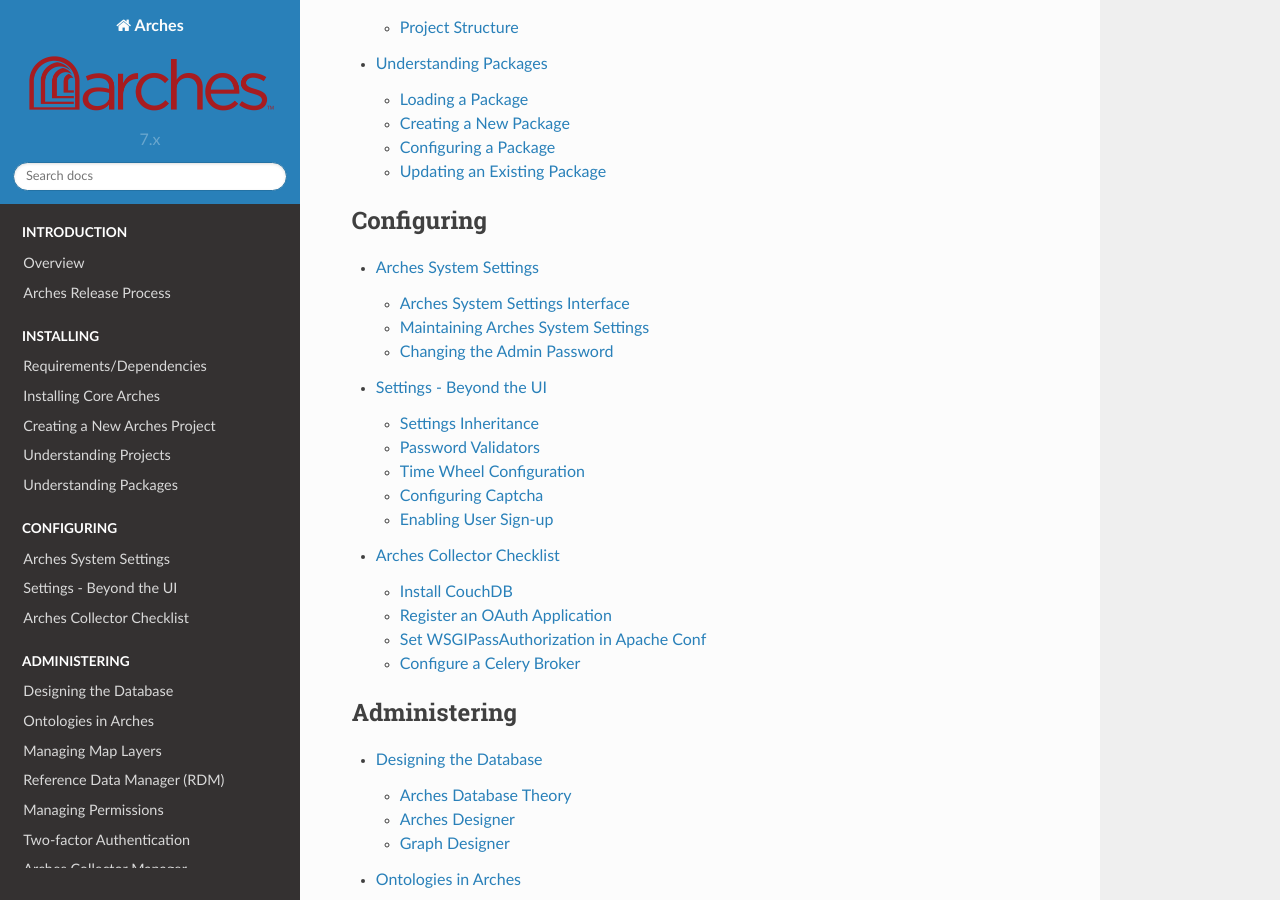
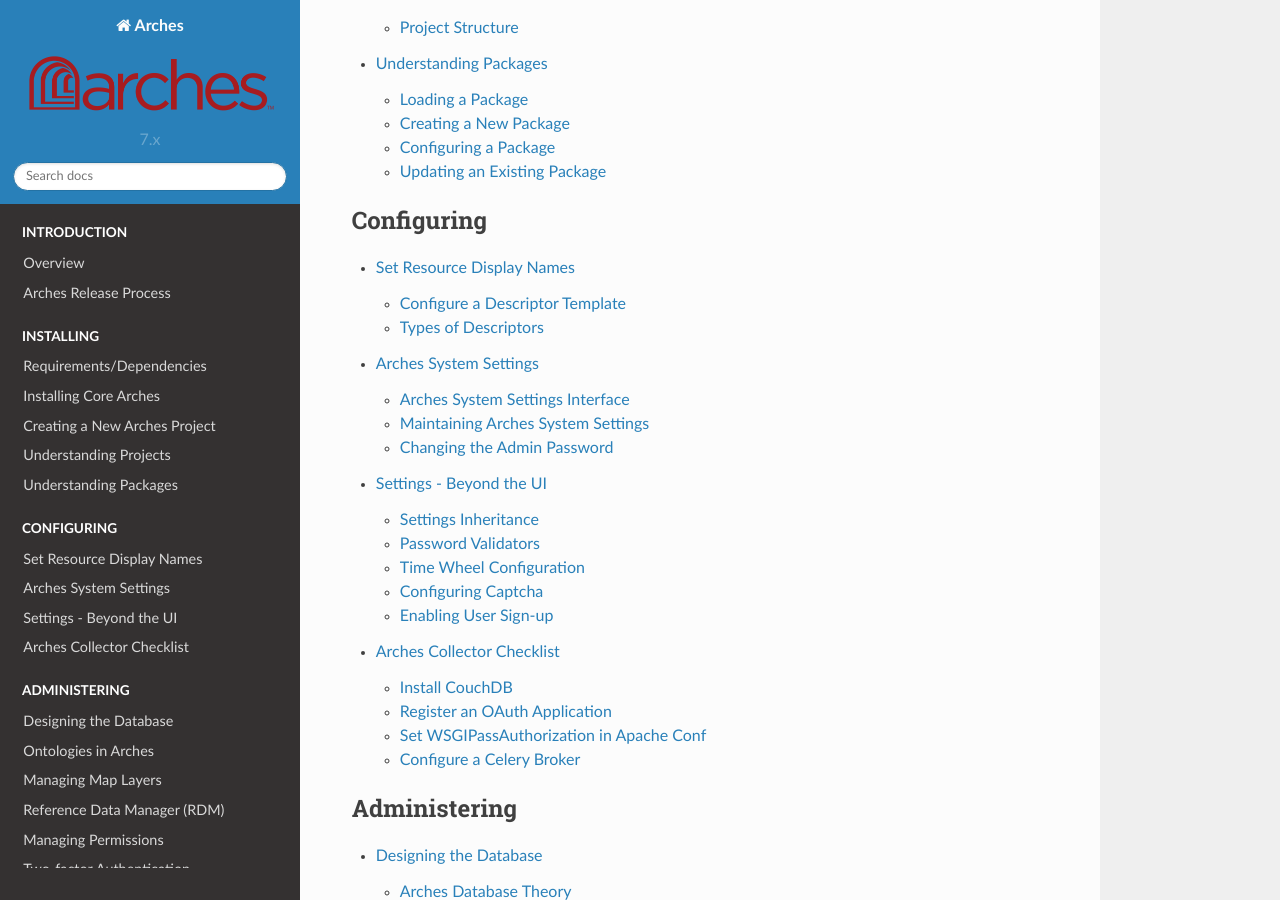
Before and after one commit to archesproject/arches-docs, a Sphinx documentation site: the page built from docs/index.txt, in a window 1280 px wide and 900 px high, scrolled down 984 px. Built offline with Sphinx 7.4.7 and the Read the Docs theme 2.0.0, drawn with Linux system fonts in a browser that asks for light colours; some of the changed lines change nothing that is shown.

Commit message:
add section about defining resource descriptors

```diff
--- /dev/null
+++ b/docs/define-resource-descriptors.rst
@@ -0,0 +1,44 @@
+###########################
+Set Resource Display Names
+###########################
+
+You may find that new resources are named ``Undefined`` in your search results. This is because the **Resource Descriptor Function** has not yet been configured for your Resource Model. Follow these steps to configure it separately for each Resource Model in your database.
+
+1. Go to Arches Designer > Resource Models (``/graph``)
+2. In the list of Resource Models, follow Manage∙∙∙ > Manage Functions
+3. Select the Define Resource Descriptors function to add it to the Resource Model
+4. Use the tabs to configure all three different descriptor templates.
+
+===============================
+Configure a Descriptor Template
+===============================
+
+To configure a descriptor, you must first choose what card in the Resource Model holds the data you want to display. Choose this card in the dropdown, and variables corresponding to each node in that card will be added to the template, demarcated with ``< >``. Now you can rearrange these variables, delete some of them, and/or add text to customize the descriptor.
+
+**Example:** Consider a Resource with a ``Name`` node value of **Folsom School** and ``Name Type`` node value of **Primary**.
+
++---------------------------+------------------------------+
+| Template                  | Result                       |
++===========================+==============================+
+| ``<Name>, <Name Type>``   | Folsom School, Primary       |
++---------------------------+------------------------------+
+| ``Building Name: <Name>`` | Building Name: Folsom School |
++---------------------------+------------------------------+
+
+.. important::
+    After you define your descriptors, you must **Re-Index** to update all of the existing resources in your database. This could take a while, if you have a lot of resources (that's why it's best to do this step right away!).
+
+If there are multiple instances of a given card in a Resource, the first one added will be used to create these descriptors. To manually change this, edit the Resource in question and drag the desired tile to the top of the list.
+
+.. warning::
+    Any user with read access permission to a resource will be seeing these resource descriptors wherever it shows up in search results or on the map. If a card is intended to be hidden from any group of users, it should not be used in this function.
+
+====================
+Types of Descriptors
+====================
+
+There are three different descriptors that appear through the Arches interface.
+
+:Display Name: Shown in search results list title, and top of reports.
+:Display Description: Shown in search results list description.
+:Map Popup: Shown in popup that appears when a resource is clicked in the map.
--- a/docs/index.txt
+++ b/docs/index.txt
@@ -21,6 +21,7 @@
     :caption: Configuring
     :maxdepth: 2
 
+    define-resource-descriptors
     arches-system-settings
     settings-beyond-the-ui
     arches-collector-checklist
```
